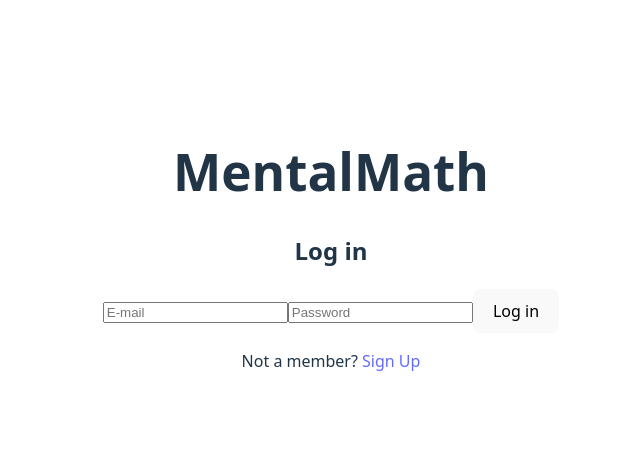
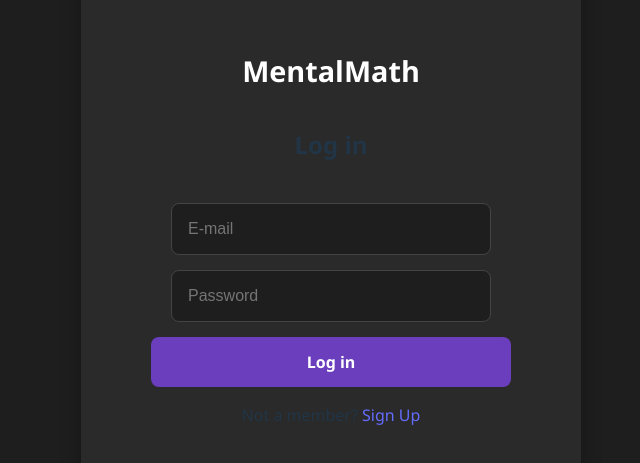
Before and after one commit to Qaliss/QuickMath-MVP, a React (Vite) app in the folder mentalmath/: page /login in a window 1280 px wide. Shown: the part 151-614 px from the top of the page, without its empty margins (309-949 px from the left). Built offline with nearby package versions, Linux system fonts and the light colour scheme; no server answers.

Commit message:
Added styling to the login, signup, and home pages.

```diff
--- a/mentalmath/src/auth/Login.jsx
+++ b/mentalmath/src/auth/Login.jsx
@@ -3,6 +3,7 @@ import { auth } from "../firebase";
 import { signInWithEmailAndPassword, setPersistence, browserLocalPersistence } from "firebase/auth";
 import { Link } from "react-router-dom";
 import { useNavigate } from "react-router-dom";
+import "../css/Login.css"
 
 function Login ({ setUser }) {
 
@@ -26,15 +27,18 @@ function Login ({ setUser }) {
     }
 
     return (
-        <div>
-            <h1>MentalMath</h1>
-            <h2>Log in</h2>
-            <form onSubmit = {handleLogin}>
-                <input type='email' placeholder = 'E-mail' value={email} onChange={e => setEmail(e.target.value)} required/>
-                <input type='password' placeholder = 'Password' value={password} onChange={e => setPassword(e.target.value)} required/>
-                <button type='submit'>Log in</button>
-                <p>Not a member? <Link to="/signup">Sign Up</Link></p>
-            </form>
+        <div className='login-screen'>
+            <div className='login-box'>
+                <h1 className='login-title'>MentalMath</h1>
+                <h2 className='login'>Log in</h2>
+                <form onSubmit = {handleLogin}>
+                    <input className='email' type='email' placeholder = 'E-mail' value={email} onChange={e => setEmail(e.target.value)} required/>
+                    <input className='password' type='password' placeholder = 'Password' value={password} onChange={e => setPassword(e.target.value)} required/>
+                    <button type='submit'>Log in</button>
+                    <p>Not a member? <Link to="/signup">Sign Up</Link></p>
+                </form>
+            </div>
+
         </div>
     )
 
--- a/mentalmath/src/auth/SignUp.jsx
+++ b/mentalmath/src/auth/SignUp.jsx
@@ -3,6 +3,7 @@ import { auth, db } from "../firebase";
 import { createUserWithEmailAndPassword } from "firebase/auth";
 import { doc, setDoc } from "firebase/firestore";
 import { Link, useNavigate } from "react-router-dom";
+import "../css/SignUp.css"
 
 function SignUp ({ setUser }) {
 
@@ -36,8 +37,9 @@ function SignUp ({ setUser }) {
     }
 
     return (
-         <div>
-            <h1>MentalMath</h1>
+         <div className ='signup-screen'>
+            <div className='signup-box'>
+                <h1 className='signup-title'>MentalMath</h1>
                 <h2>Sign up</h2>
                 <form onSubmit = {handleSignUp}>
                     <input type='email' placeholder = 'E-mail' value={email} onChange={e => setEmail(e.target.value)} required/>
@@ -47,6 +49,8 @@ function SignUp ({ setUser }) {
                     <p>Already a member? <Link to="/login">Log In</Link></p>
                 </form>
             </div>
+
+        </div>
     )
 
 }
--- a/mentalmath/src/css/Home.css
+++ b/mentalmath/src/css/Home.css
@@ -1,9 +1,38 @@
+
+.home {
+    position: fixed;
+    top: 0;
+    left: 0;
+    width: 100vw;
+    height: 100vh;
+    background-color: #1e1e1e;
+    display: grid;
+    grid-template-rows: auto 1fr;
+    place-items: center;
+    z-index: 1;
+    font-family: 'Segoe UI', sans-serif;
+    box-sizing: border-box;
+}
+
+.welcome-box {
+    background-color: #2a2a2a;
+    border-radius: 20px;
+    box-shadow: 0 0 20px rgba(0,0,0,0.3);
+    display: flex;
+    flex-direction: column;
+    align-items: center;
+    width: 100%;
+    height: 600px;
+    max-width: 300px;
+    justify-self: start;
+    margin-left: 20%;
+    margin-top: 200px;
+}
+
 .welcome-message {
-  position: fixed;
-  top: 50px;
-  left: 0px;
-  right: 0px;
-  padding: 1rem 2rem;
-  justify-content: space-between;
-  align-items: center;
+  padding: 1rem;
+  margin: 0;
+  text-align: cemter;
+  color: white;
+  font-size: 30px;
 }
--- /dev/null
+++ b/mentalmath/src/css/Login.css
@@ -0,0 +1,73 @@
+.login-screen {
+    position: fixed;
+    top: 0;
+    left: 0;
+    width: 100vw;
+    height: 100vh;
+    background-color: #1e1e1e;
+    display: flex;
+    flex-direction: column;
+    align-items: center;
+    justify-content: center;
+    z-index: 1;
+    font-family: 'Segoe UI', sans-serif;
+    padding: 20px;
+    box-sizing: border-box;
+}
+
+.login-box {
+    background-color: #2a2a2a;
+    padding: 120px 50px;
+    border-radius: 20px;
+    box-shadow: 0 0 20px rgba(0,0,0,0.3);
+    display: flex;
+    flex-direction: column;
+    align-items: center;
+    gap: 20px;
+    width: 100%;
+    max-width: 400px;
+}
+
+.login-title {
+    color: #ffffff;
+    font-size: 1.8rem;
+    font-weight: 700;
+    text-align: center;
+    margin: 0px;
+}
+
+.login-screen input {
+    background-color: #1e1e1e;
+    color: #fff;
+    border: 1px solid #444444;
+    padding: 16px 16px;
+    border-radius: 8px;
+    font-size: 1rem;
+    outline: none;
+    transition: border 0.2s;
+    margin-bottom: 15px;
+    text-align: left;
+    width: 80%;
+    box-sizing: border-box;
+}
+
+.login-screen input:focus {
+    border-color: #845ef7;
+}
+
+.login-screen button {
+    background-color: #6a3ebd;
+    color: #ffffff;
+    border: none;
+    padding: 14px;
+    border-radius: 8px;
+    font-size: 1rem;
+    font-weight: 600;
+    cursor: pointer;
+    transition: background-color 0.2s;
+    width: 90%;
+}
+
+.login-screen button:hover {
+    background-color: #4f308a;
+}
--- /dev/null
+++ b/mentalmath/src/css/SignUp.css
@@ -0,0 +1,72 @@
+.signup-screen {
+    position: fixed;
+    top: 0;
+    left: 0;
+    width: 100vw;
+    height: 100vh;
+    background-color: #1e1e1e;
+    display: flex;
+    flex-direction: column;
+    align-items: center;
+    justify-content: center;
+    z-index: 1;
+    font-family: 'Segoe UI', sans-serif;
+    padding: 20px;
+    box-sizing: border-box;
+}
+
+.signup-box {
+    background-color: #2a2a2a;
+    padding: 120px 50px;
+    border-radius: 20px;
+    box-shadow: 0 0 20px rgba(0,0,0,0.3);
+    display: flex;
+    flex-direction: column;
+    align-items: center;
+    gap: 20px;
+    width: 100%;
+    max-width: 400px;
+}
+
+.signup-title {
+    color: #ffffff;
+    font-size: 1.8rem;
+    font-weight: 700;
+    text-align: center;
+    margin-top: 0px;
+}
+
+.signup-screen input {
+    background-color: #1e1e1e;
+    color: #fff;
+    border: 1px solid #444444;
+    padding: 16px 16px;
+    border-radius: 8px;
+    font-size: 1rem;
+    outline: none;
+    transition: border 0.2s;
+    margin-bottom: 15px;
+    text-align: left;
+    width: 80%;
+}
+
+.signup-screen input:focus {
+    border-color: #845ef7;
+}
+
+.signup-screen button {
+    background-color: #6a3ebd;
+    color: #ffffff;
+    border: none;
+    padding: 14px;
+    border-radius: 8px;
+    font-size: 1rem;
+    font-weight: 600;
+    cursor: pointer;
+    transition: background-color 0.2s;
+    width: 90%;
+}
+
+.signup-screen button:hover {
+    background-color: #4f308a;
+}
--- a/mentalmath/src/pages/Home.jsx
+++ b/mentalmath/src/pages/Home.jsx
@@ -44,9 +44,11 @@ function Home() {
 
     return (
 
-        <div>
+        <div className='home'>
             <NavBar />
-            <h1 className='welcome-message'>Welcome, {userProfile?.nickname || 'User'}!</h1>
+            <div className='welcome-box'>
+                <h1 className='welcome-message'>Hi, {userProfile?.nickname || 'User'}</h1>
+            </div>
 
         </div>
 
```
Lines whose indentation alone changed are shown as unchanged.
